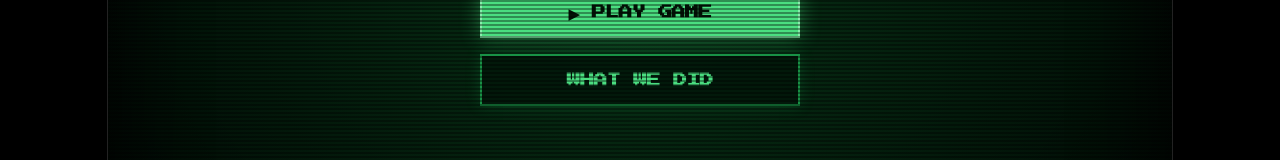
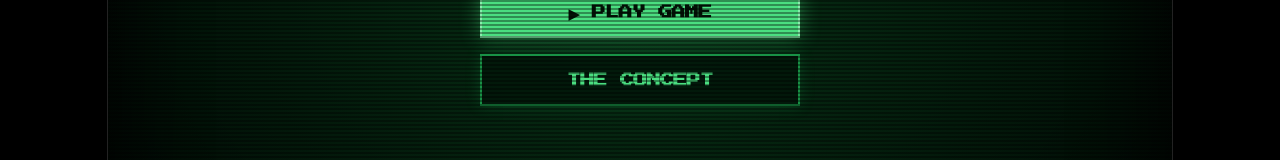
Before and after one commit to maxlearns2code/exo-cultures, a Next.js app: page / in a window 1280 px wide. Shown: the part 398-558 px from the top of the page. Built offline with nearby package versions, Linux system fonts and the light colour scheme.

Commit message:
feat: rename welcome secondary CTA button to THE CONCEPT

```diff
--- a/src/components/organisms/WelcomeHero.tsx
+++ b/src/components/organisms/WelcomeHero.tsx
@@ -39,7 +39,7 @@ export function WelcomeHero({
             onClick={onExplain}
             className="w-full py-3.5 arcade-text text-[11px] sm:text-xs tracking-wider"
           >
-            <span>WHAT WE DID</span>
+            <span>THE CONCEPT</span>
           </ArcadeButton>
         </div>
       </div>
```
